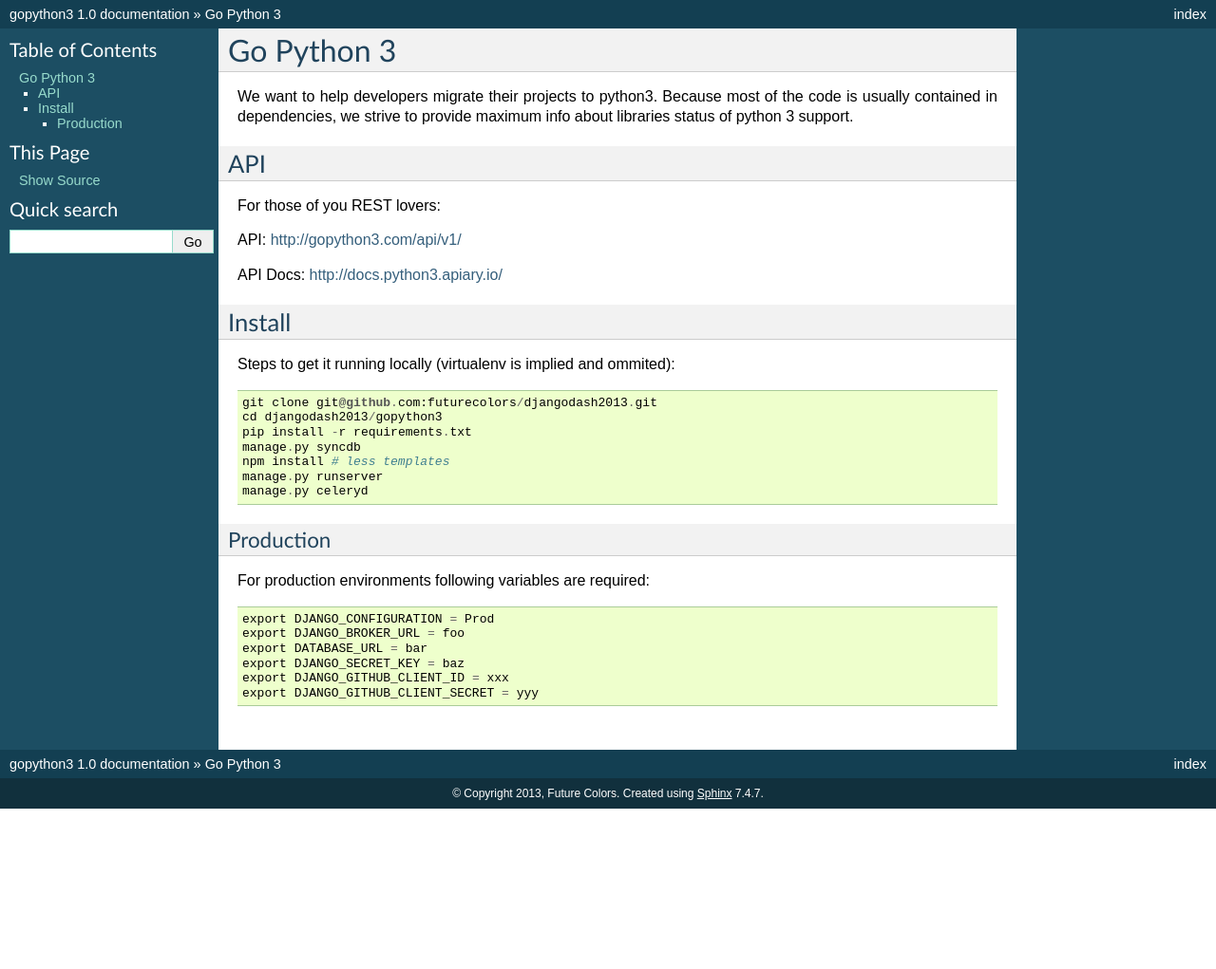
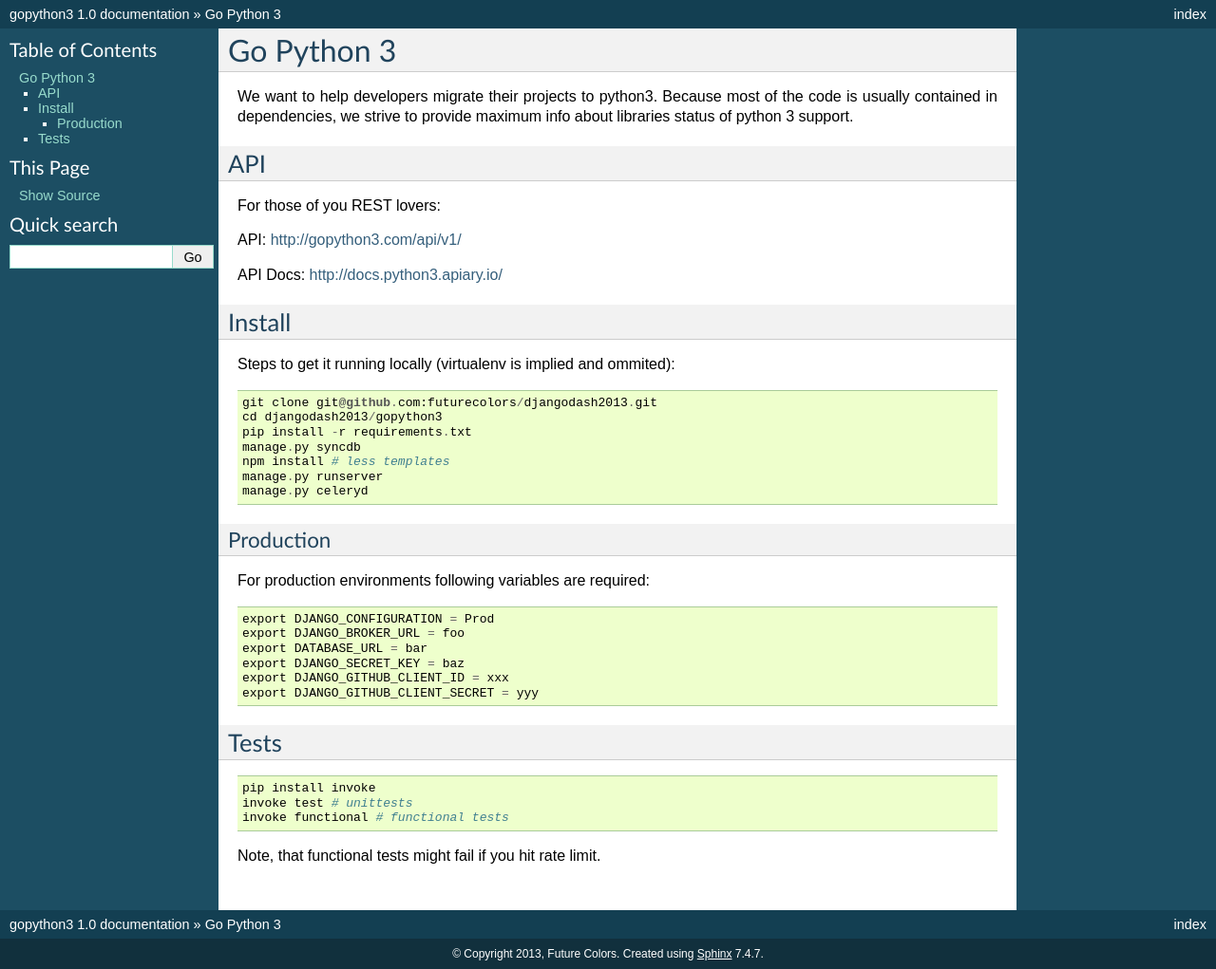
Before and after one commit to futurecolors/gopython3, a Sphinx documentation site: the page built from docs/index.rst, in a window 1280 px wide. Shown: the whole page at 95% size. Built offline with Sphinx 7.4.7, drawn with Linux system fonts in a browser that asks for light colours; before the commit the page ends 900 px from its top, so only the background shows below that.

Commit message:
Functional test polished a bit

```diff
--- a/docs/index.rst
+++ b/docs/index.rst
@@ -41,3 +41,14 @@ For production environments following variables are required::
     export DJANGO_SECRET_KEY = baz
     export DJANGO_GITHUB_CLIENT_ID = xxx
     export DJANGO_GITHUB_CLIENT_SECRET = yyy
+
+
+Tests
+-----
+::
+
+    pip install invoke
+    invoke test # unittests
+    invoke functional # functional tests
+
+Note, that functional tests might fail if you hit rate limit.
```
Also changed, not shown: 2 other files.
